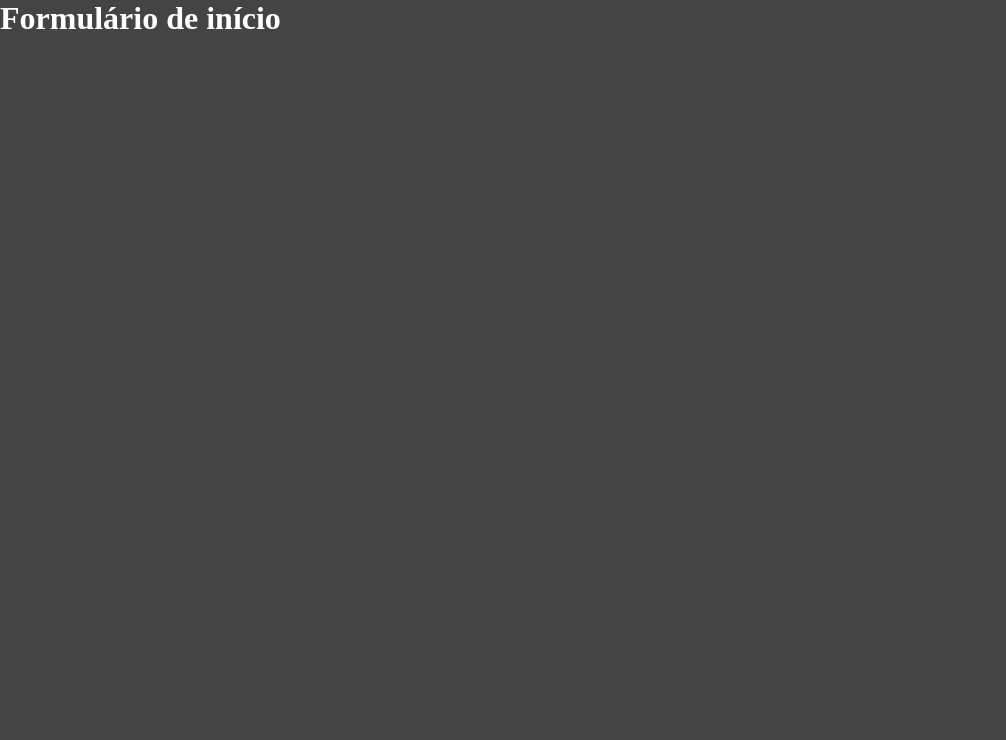
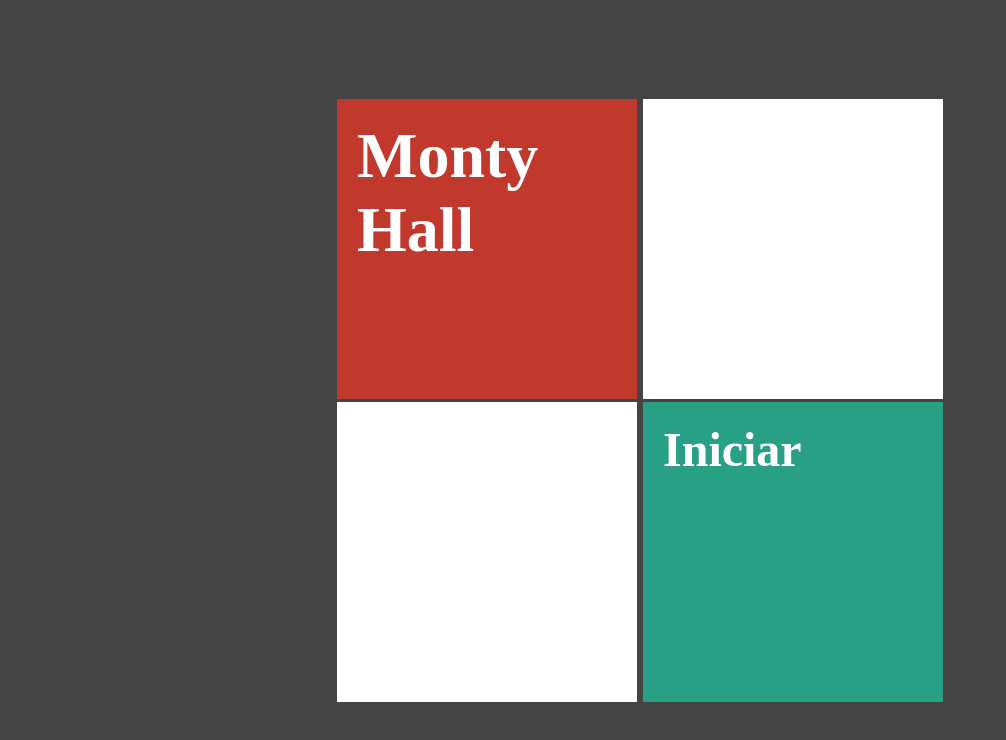
Before and after one commit to nina0-0nina/Curso_nextjs, a Next.js app in the folder curso-nextjs/portas/: page / in a window 1280 px wide. Shown: the top 740 px of the page, without its empty margins (0-1006 px from the left). Built offline with nearby package versions, Linux system fonts and the light colour scheme.

Commit message:
Estruturando o formulário

```diff
--- /dev/null
+++ b/curso-nextjs/portas/components/Cartao.tsx
@@ -0,0 +1,17 @@
+import styles from '../src/styles/Cartao.module.css'
+
+interface CartaoProps {
+    bgcolor?: string
+    children?: any
+}
+
+export default function Cartao(props: CartaoProps){
+    return(
+        <div className = {styles.cartao}
+            style={{
+                backgroundColor: props.bgcolor ?? '#fff'
+            }}>
+            {props.children}
+        </div>
+    )
+}
--- a/curso-nextjs/portas/src/pages/index.tsx
+++ b/curso-nextjs/portas/src/pages/index.tsx
@@ -1,14 +1,29 @@
-import criarPortas, { atualizarPortas } from "functions/portas";
-import { useState } from "react";
-import Porta from "../../components/Porta";
-import PortaModel from "../../model/porta";
+// imports
+import styles from "../styles/Formulario.module.css";
+import Cartao from "components/Cartao";
+import Link from "next/link";
 
-export default function Home() {
+export default function Formulario() {
 
   return (
-    <div style={{display:'flex'}}>
-      <h1>Formulário de início</h1>
+    <div className={styles.formulario}>
+      <div>
+        <Cartao bgcolor="#c0392c">
+          <h1>Monty Hall</h1>
+        </Cartao>
+        <Cartao></Cartao>
+      </div>
+
+      <div>
+        <Cartao></Cartao>
+        <Cartao bgcolor="#28a085">
+          <Link href={`/jogo/4/2`}>
+            <h2 className={styles.link}>Iniciar</h2>
+          </Link>
+        </Cartao>
+      </div>
     </div>
+
   )
 
 }
--- /dev/null
+++ b/curso-nextjs/portas/src/styles/Cartao.module.css
@@ -0,0 +1,10 @@
+.cartao {
+    display: flex;
+    width: 300px;
+    height: 300px;
+    color: #fff;
+    font-size: 2rem;
+    padding: 20px;
+    margin: 3px;
+
+}
--- /dev/null
+++ b/curso-nextjs/portas/src/styles/Formulario.module.css
@@ -0,0 +1,14 @@
+.formulario {
+    display: flex;
+    justify-content: center;
+    align-items: center;
+    height: 100vh;
+}
+
+.link {
+    display: flex;
+    justify-content: center;
+    align-items: center;
+    flex: 1;
+    margin: 0;
+}
```
